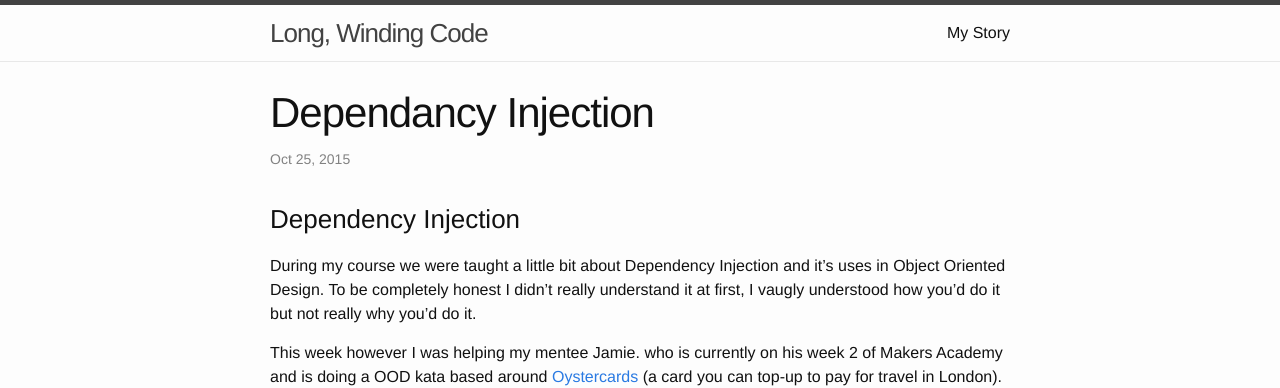
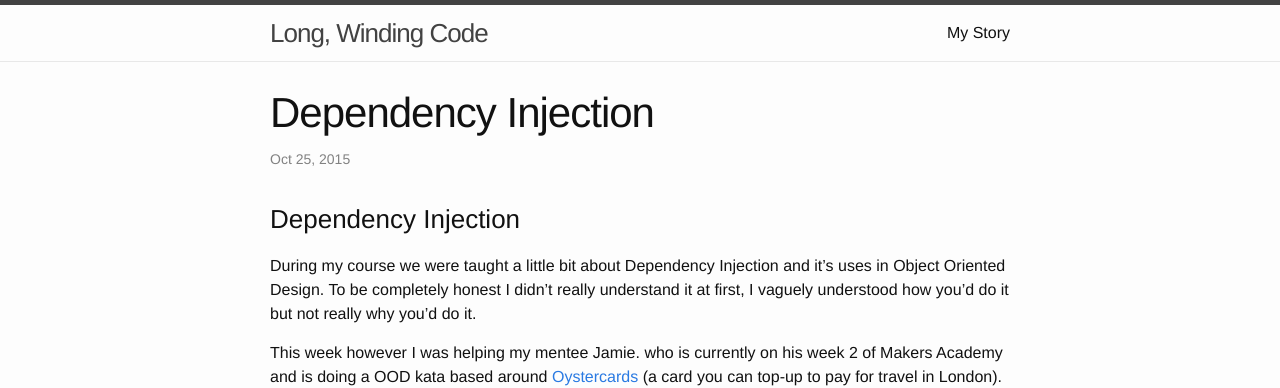
Before and after one commit to leggsimon/blog, a Jekyll site: the page built from _posts/2015-10-25-dependancy-injection.md, in a window 1280 px wide and 900 px high. Shown: the top 388 px of the window. Built offline with Jekyll 4.4.1, drawn with Linux system fonts in a browser that asks for light colours; Markdown is read by kramdown in place of the engine named in the settings.

Commit message:
correct spelling

```diff
--- a/_posts/2015-10-25-dependancy-injection.md
+++ b/_posts/2015-10-25-dependancy-injection.md
@@ -1,6 +1,6 @@
 ---
 layout: post
-title:  "Dependancy Injection"
+title:  "Dependency Injection"
 date:   2015-10-25 17:57:05
 categories: ruby concepts ood
 ---
@@ -8,7 +8,7 @@ categories: ruby concepts ood
 
 ### Dependency Injection
 
-During my course we were taught a little bit about Dependency Injection and it's uses in Object Oriented Design. To be completely honest I didn't really understand it at first, I vaugly understood how you'd do it but not really why you'd do it.
+During my course we were taught a little bit about Dependency Injection and it's uses in Object Oriented Design. To be completely honest I didn't really understand it at first, I vaguely understood how you'd do it but not really why you'd do it.
 
 This week however I was helping my mentee Jamie. who is currently on his week 2 of Makers Academy and is doing a OOD kata based around [Oystercards](https://en.wikipedia.org/wiki/Oyster_card) (a card you can top-up to pay for travel in London). I was helping him with a few things but couldn't help but notice his `Journey` class;
 
```
